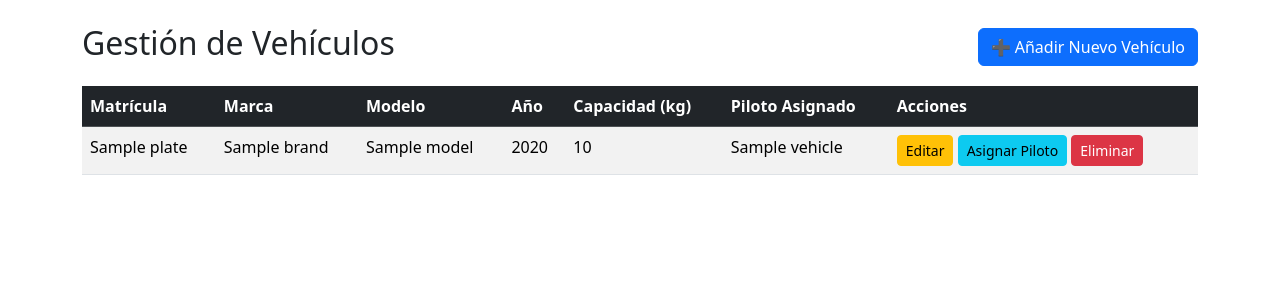
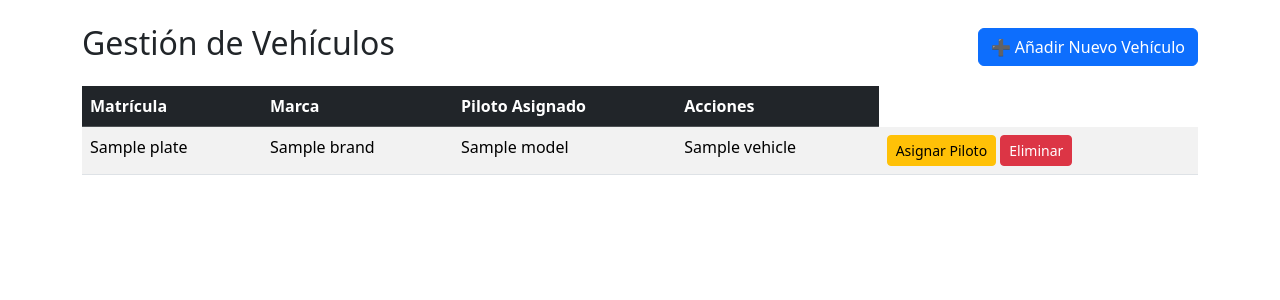
Before and after one commit to mariajosedeleon0707-png/ServiciosCamiones, a Flask app: page /admin/vehicles in a window 1280 px wide. Shown: the part 56-356 px from the top of the page. Run offline with Flask 3, Linux system fonts and the light colour scheme; the visitor is signed in with stand-in values (Sample User, id 1); a database or web service that is not in the repository returns one stand-in record (values such as "Sample title"); some libraries are stand-ins or nearby versions.

Commit message:
Update admin_vehicles.html

```diff
--- a/templates/admin_vehicles.html
+++ b/templates/admin_vehicles.html
@@ -14,9 +14,6 @@
         <tr>
             <th>Matrícula</th>
             <th>Marca</th>
-            <th>Modelo</th>
-            <th>Año</th>
-            <th>Capacidad (kg)</th>
             <th>Piloto Asignado</th>
             <th>Acciones</th>
         </tr>
@@ -27,11 +24,9 @@
             <td>{{ vehicle.plate }}</td>
             <td>{{ vehicle.brand }}</td>
             <td>{{ vehicle.model }}</td>
-            <td>{{ vehicle.year }}</td>
-            <td>{{ vehicle.capacity_kg }}</td>
             <td>{{ vehicle.assigned_pilot_name | default('Ninguno') }}</td>
             <td>
-                <button class="btn btn-sm btn-warning" onclick="editVehicle('{{ vehicle.plate }}', '{{ vehicle.brand }}', '{{ vehicle.model }}', '{{ vehicle.year }}', '{{ vehicle.capacity_kg }}')">Editar</button>
+                <button class="btn btn-sm btn-warning" onclick="editVehicle('{{ vehicle.plate }}', '{{ vehicle.brand }}', '{{ vehicle.model }}')>Editar</button>
 
                 <button class="btn btn-sm btn-info" onclick="openAssignmentModal('{{ vehicle.plate }}', '{{ vehicle.assigned_pilot_name }}')">Asignar Piloto</button>
 
```
